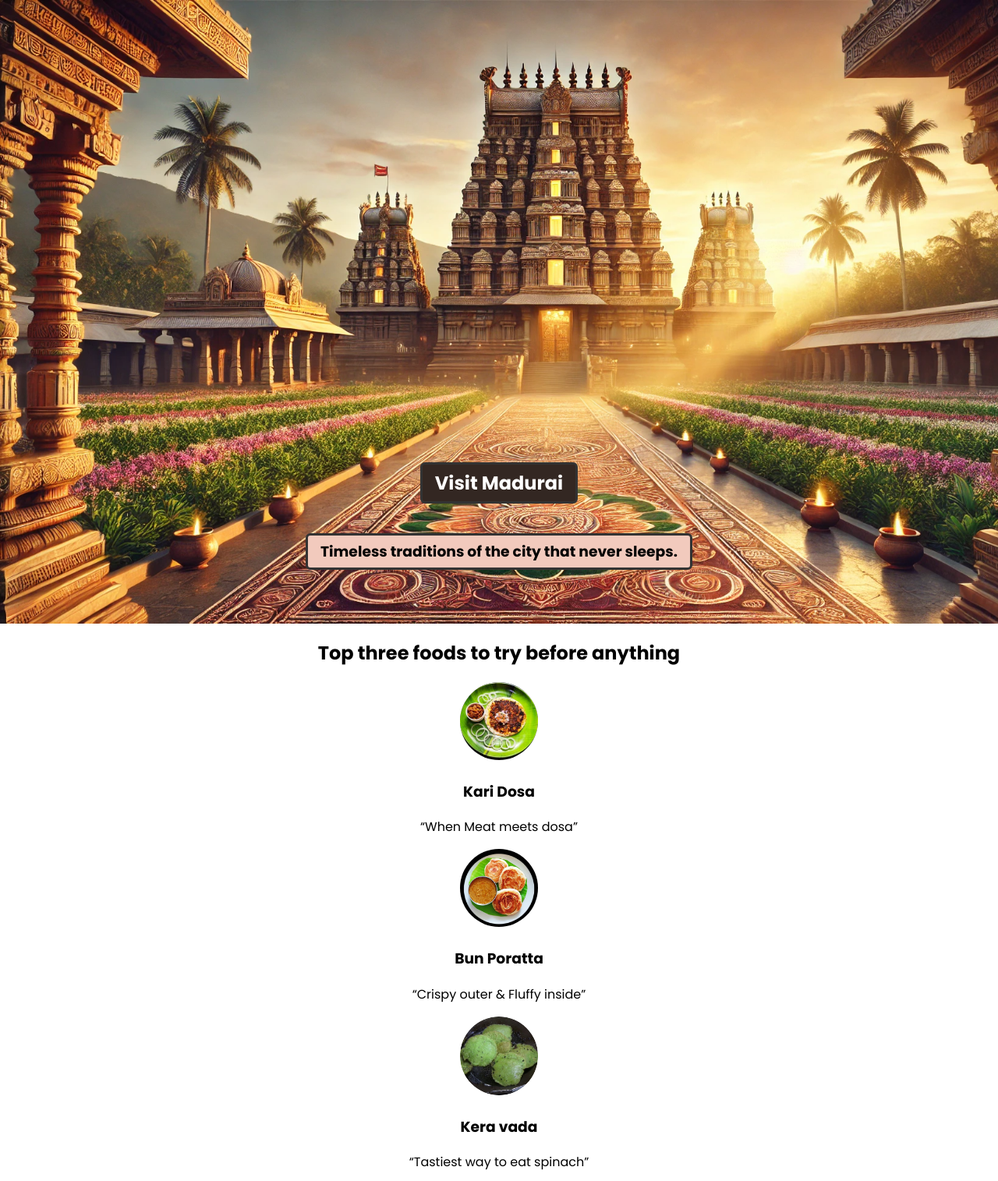
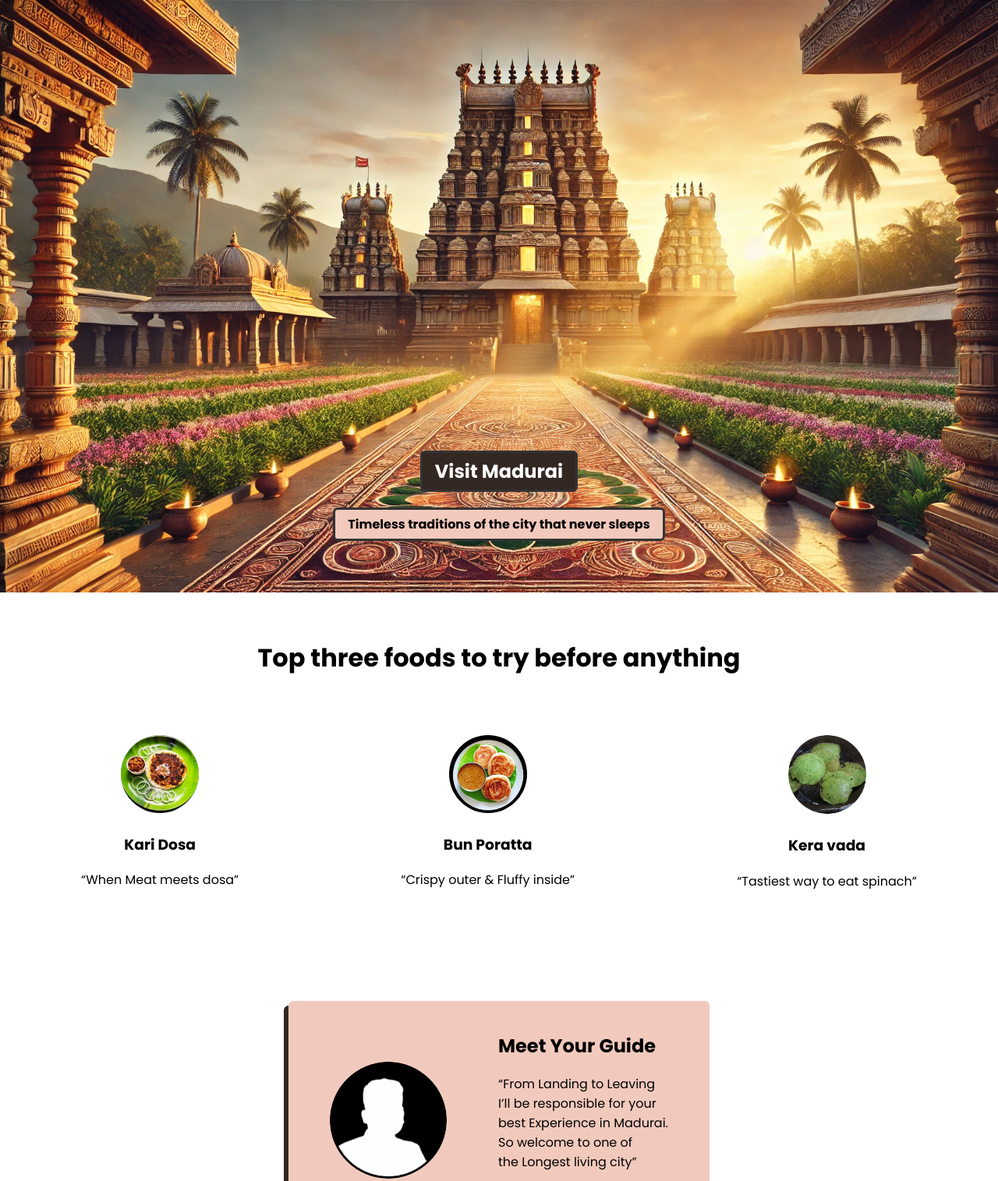
Before and after one commit to NK-dev-24/Small-webdev-Learning-Projects, a plain HTML site: page Madurai-site/index.html in a window 1280 px wide. Shown: the top 1515 px of the page at 78% size. Drawn offline with Linux system fonts and the light colour scheme; a web font is replaced by a local one.

Commit message:
Fix food section style

```diff
--- a/Madurai-site/index.html
+++ b/Madurai-site/index.html
@@ -7,25 +7,32 @@
   <link href="https://fonts.googleapis.com/css2?family=Happy+Monkey&family=Poppins:ital,wght@0,400;0,500;0,600;0,700;0,800;0,900;1,400;1,600;1,700;1,800&display=swap" rel="stylesheet">
 </head>
 <body>
-  <div class="hero-section">
+  <div id="hero-section">
     <h2 id="hero-title"> Visit Madurai</h2>
-    <h3 id="hero-subtext"> Timeless traditions of the city that never sleeps.</h3>
+    <h3 id="hero-subtext"> Timeless traditions of the city that never sleeps</h3>
     <div id="backround-img"></div>
   </div>
-  <div class="food-section">
-    <h2>Top three foods to try before anything</h2>
 
+  <div id="food-section">
+    <h1>Top three foods to try before anything</h1>
+    <div id="food-cards">
+      <div class="food-card">
         <img src="images/Karidosa.png">
         <h3>Kari Dosa</h3>
         <p> “When Meat meets dosa”</p>
+      </div>
 
+      <div class="food-card">
         <img src="images/Bunporatta.png">
         <h3>Bun Poratta</h3>
         <p> “Crispy outer & Fluffy inside”</p>
-
+      </div>
+      <div class="food-card">
         <img src="images/Keravada.png">
         <h3>Kera vada</h3>
         <p> “Tastiest way to eat spinach”</p>
+      </div>
+    </div>
   </div>
 
   <div class="Idcard">
--- a/Madurai-site/styles.css
+++ b/Madurai-site/styles.css
@@ -2,10 +2,6 @@ body{
   margin: 0;
   text-align: center;
   font-family: poppins, Verdana, Geneva, Tahoma, sans-serif;
-}
-
-h2, h3{
-
 }
 
 img{
@@ -13,11 +9,11 @@ img{
   border-radius: 100px;
 }
 
-.hero-section {
+#hero-section {
   display: flex;
   flex-direction: column;
   justify-content:end;
-  height: 750px ;
+  height: 710px ;
   width: 1450;
   padding-bottom: 50px;
   background-image: url(images/Maduraibackground.webp);
@@ -25,6 +21,7 @@ img{
 }
 
 #hero-title, #hero-subtext{
+  font-size: x-large;
   align-self: center;
   color: #ffffff;
   background-color: #332722;
@@ -34,8 +31,25 @@ img{
 }
 
 #hero-subtext{
+  margin-top: 0px;
+  font-size: medium;
   color: black;
   background-color: #F2CABD;
+}
+
+#food-section{
+  margin-top: 60px;
+}
+
+#food-cards{
+  margin-top: 50px;
+  display: flex;
+  justify-content: space-around;
+}
+
+.food-card{
+  padding: 25px;
+  border-radius: 6px;
 }
 
 .Idcard{
@@ -43,7 +57,7 @@ img{
   width: 500px;
   align-items:center;
   justify-content:space-around;
-  margin: 50px auto 50px auto;
+  margin: 100px auto 50px auto;
   background-color: #F2CABD;
   box-shadow: -6px 6px #332722;
   border-radius: 6px ;
```
Lines whose indentation alone changed are shown as unchanged.
